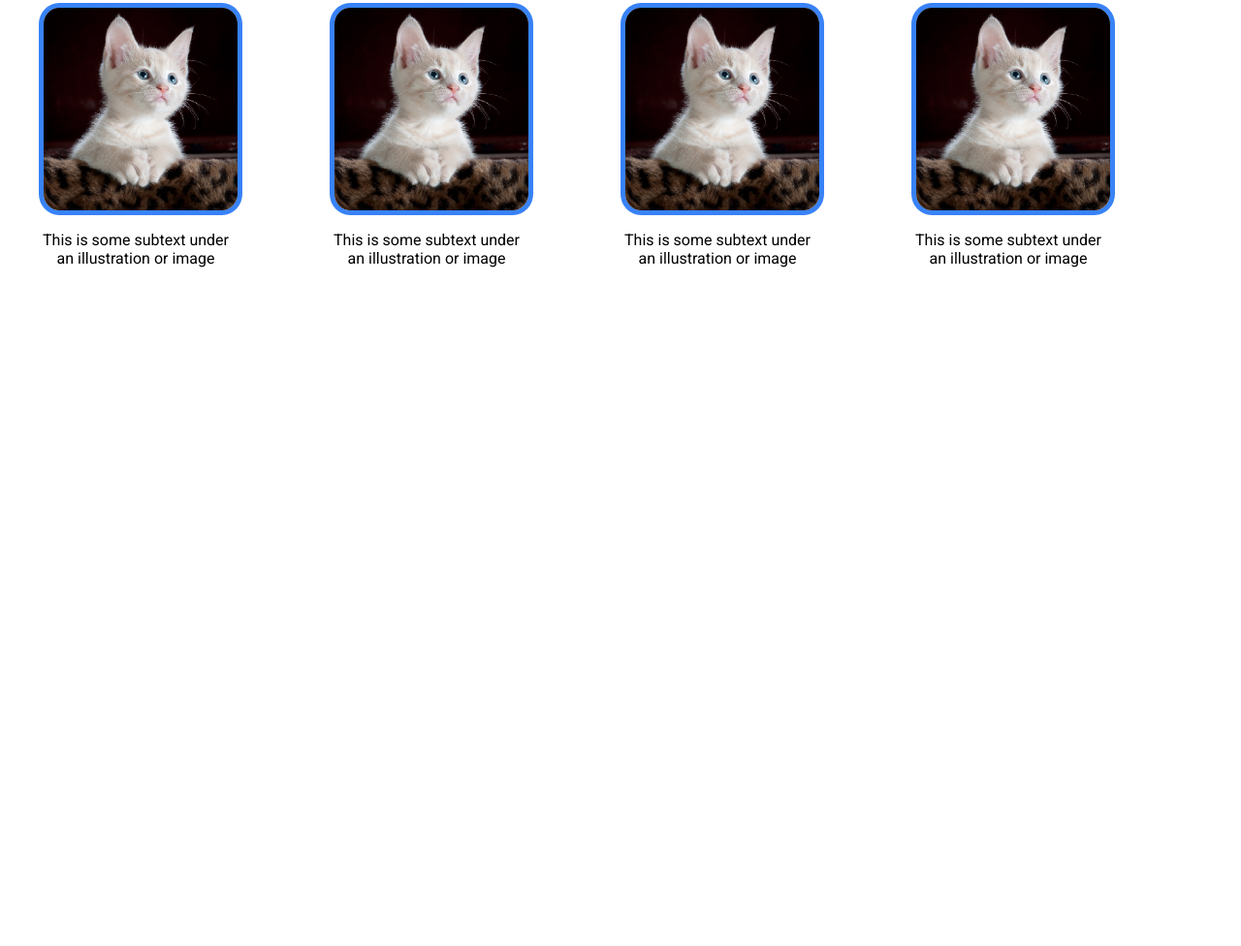
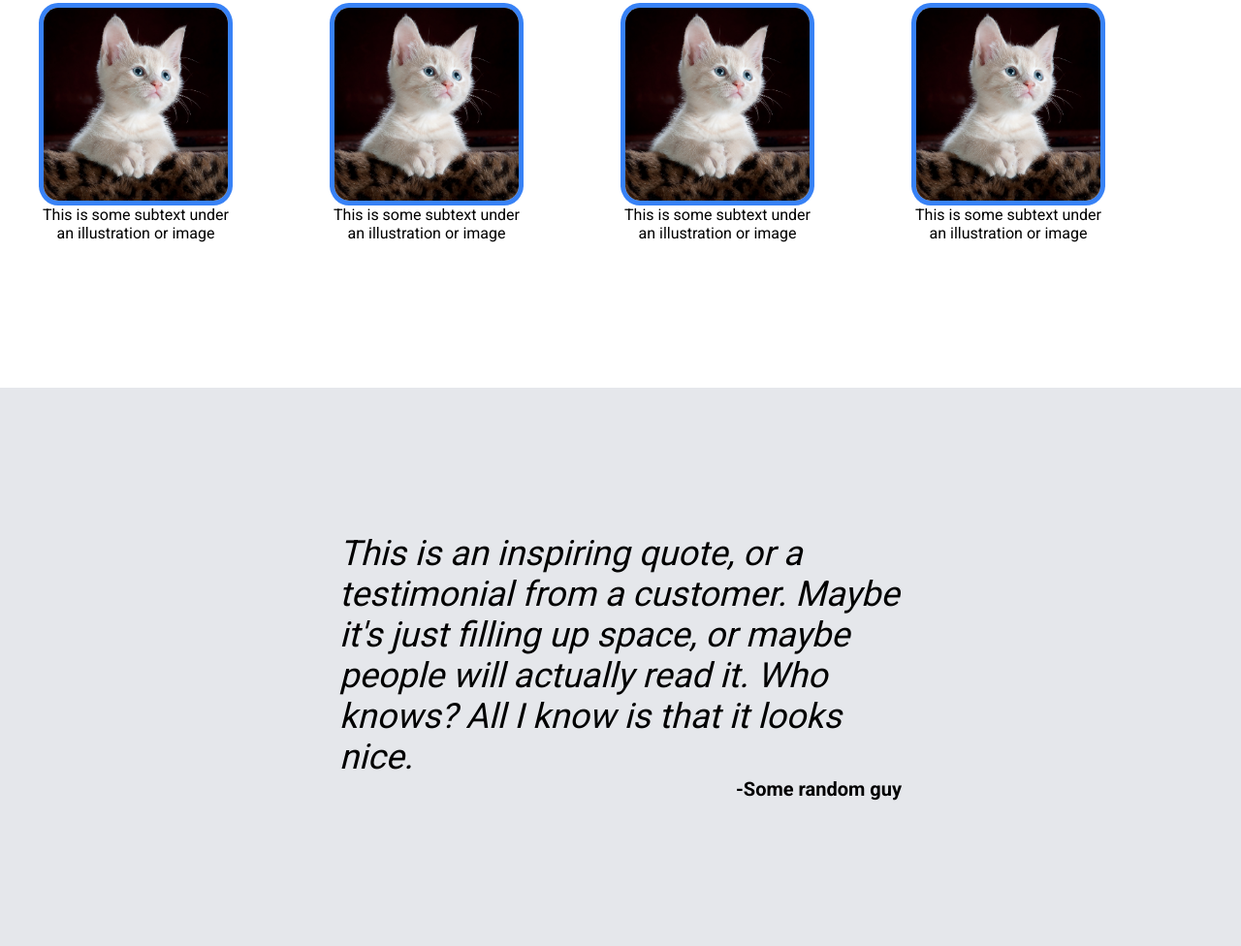
Before and after one commit to AlexC312/landing-page, a plain HTML site: page index.html in a window 1280 px wide. Shown: the part 824-1800 px from the top of the page at 97% size. Before the commit the page ends 1266 px from the top, so only its background shows below. Drawn offline with Linux system fonts and the light colour scheme.

Commit message:
Finish section 3
Third section is a generic type of quote style that appears on websites

```diff
--- a/index.html
+++ b/index.html
@@ -55,8 +55,15 @@
           <p>This is some subtext under an illustration or image</p>
         </div>
       </div>
+    </div>
 
+    <div class="quote">
+      <p class="text"><em>This is an inspiring quote, or a testimonial from a customer. Maybe it's just filling up
+          space,
+          or maybe people will actually read it. Who knows? All I know is that it looks nice.</em></p>
+      <div><strong>-Some random guy</strong></div>
     </div>
+
   </body>
 
 </html>
--- a/style.css
+++ b/style.css
@@ -1,12 +1,17 @@
 @import url('https://fonts.googleapis.com/css2?family=Roboto:ital,wght@0,300;0,400;0,700;0,900;F2937;,400&display=swap');
 
-body {
+* {
   margin: 0;
   padding: 0;
+  box-sizing: border-box;
+}
+
+body {
+
   font-family: 'Roboto', sans-serif;
 
   width: 100%;
-  height: 100%;
+  height: 100vh;
 
   display: flex;
   flex-direction: column;
@@ -142,3 +147,24 @@
   max-width: 200px;
   text-align: center;
 }
+
+.quote {
+  padding: 150px 350px 150px 350px;
+  background-color: #E5E7EB;
+  display: flex;
+  flex-direction: column;
+  flex-wrap: wrap;
+  align-items: center;
+}
+
+.quote .text {
+  font-size: 36px;
+  font-weight: 400;
+}
+
+.quote div {
+  align-self: flex-end;
+
+  font-size: 20px;
+  font-weight: bolder;
+}
```
